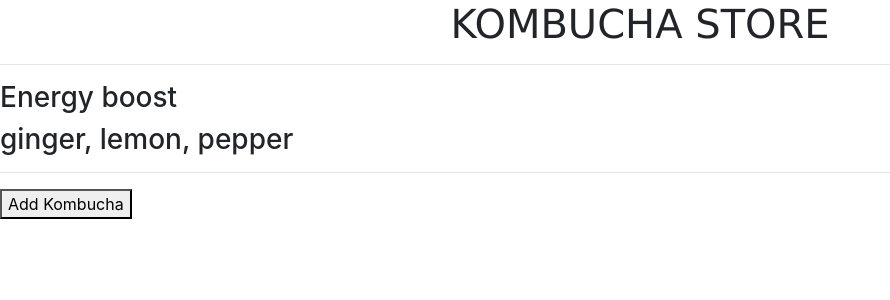
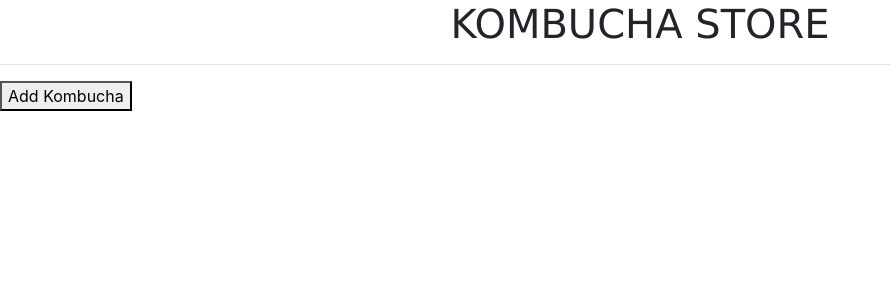
Before and after one commit to Sofacosta/kombucha-store, a React (Create React App) app: page / in a window 1280 px wide. Shown: the top 300 px of the page, without its empty margins (0-890 px from the left). Built offline with nearby package versions, Linux system fonts and the light colour scheme.

Commit message:
add handling new kombucha to list

```diff
--- a/src/components/KombuchaControl.js
+++ b/src/components/KombuchaControl.js
@@ -18,15 +18,22 @@ class KombuchaControl extends React.Component {
     }));
   }
 
+  handleAddingNewKombuchaToList = (newKombucha) => {
+    const newMasterKombuchaList = this.state.masterKombuchaList.concat(newKombucha);
+    this.setState({
+      masterKombuchaList: newMasterKombuchaList,
+      formVisibleOnPage: false});
+  }
+
 
   render(){
     let currentlyVisibleState = null;
     let buttonText = null;
     if (this.state.formVisibleOnPage) {
-      currentlyVisibleState = <NewKombuchaForm />;
+      currentlyVisibleState = <NewKombuchaForm onNewKombuchaCreation={this.handleAddingNewKombuchaToList} />;
       buttonText = "Return to our list of Kombuchas"
     } else {
-      currentlyVisibleState = <KombuchaList />
+      currentlyVisibleState = <KombuchaList kombuchaList={this.state.masterKombuchaList} />
       buttonText = "Add Kombucha";
     }
     return (
--- a/src/components/KombuchaList.js
+++ b/src/components/KombuchaList.js
@@ -1,19 +1,13 @@
 import React from "react";
 import Kombucha from "./Kombucha";
+import PropTypes from "prop-types";
 
-const masterKombuchaList = [
-  {
-    name: 'Energy boost',
-    flavor: 'ginger, lemon, pepper'
-  }
-]
-
-function KombuchaList(){
+function KombuchaList(props){
   return (
     <React.Fragment>
       <hr/>
-      {masterKombuchaList.map((kombucha, index) =>
-        <Kombucha name={kombucha.name}
+      {props.kombuchaList.map((kombucha, index) =>
+        <Kombucha names={kombucha.names}
         flavor={kombucha.flavor}
         key={index}/>
       )}
@@ -21,4 +15,8 @@ function KombuchaList(){
   );
 }
 
+KombuchaList.propTypes = {
+  kombuchaList: PropTypes.array
+};
+
 export default KombuchaList;
--- a/src/components/NewKombuchaForm.js
+++ b/src/components/NewKombuchaForm.js
@@ -1,8 +1,8 @@
 import React from "react";
 import { v4 } from 'uuid';
+import PropTypes from "prop-types";
 
-function NewKombuchaForm (){
-
+function NewKombuchaForm (props){
 
   return (
     <React.Fragment>
@@ -16,7 +16,7 @@ function NewKombuchaForm (){
           name='flavor'
           placeholder='Flavor' />
         <input
-          type= "num"
+          type= "text"
           name='price'
           placeholder='Price' />
         <button type='submit'>Submit</button>
@@ -25,10 +25,12 @@ function NewKombuchaForm (){
   );
   function handleNewKombuchaFormSubmission(event) {
     event.preventDefault();
-    console.log(event.target.names.value);
-    console.log(event.target.location.value);
-    console.log(event.target.price.value);
+    props.onNewKombuchaCreation({names: event.target.names.value, flavor: event.target.flavor.value, price: event.target.price.value, id: v4()});
   }
+
+  NewKombuchaForm.propTypes = {
+    onNewKombuchaCreation: PropTypes.func
+  };
 
 }
 export default NewKombuchaForm;
```
